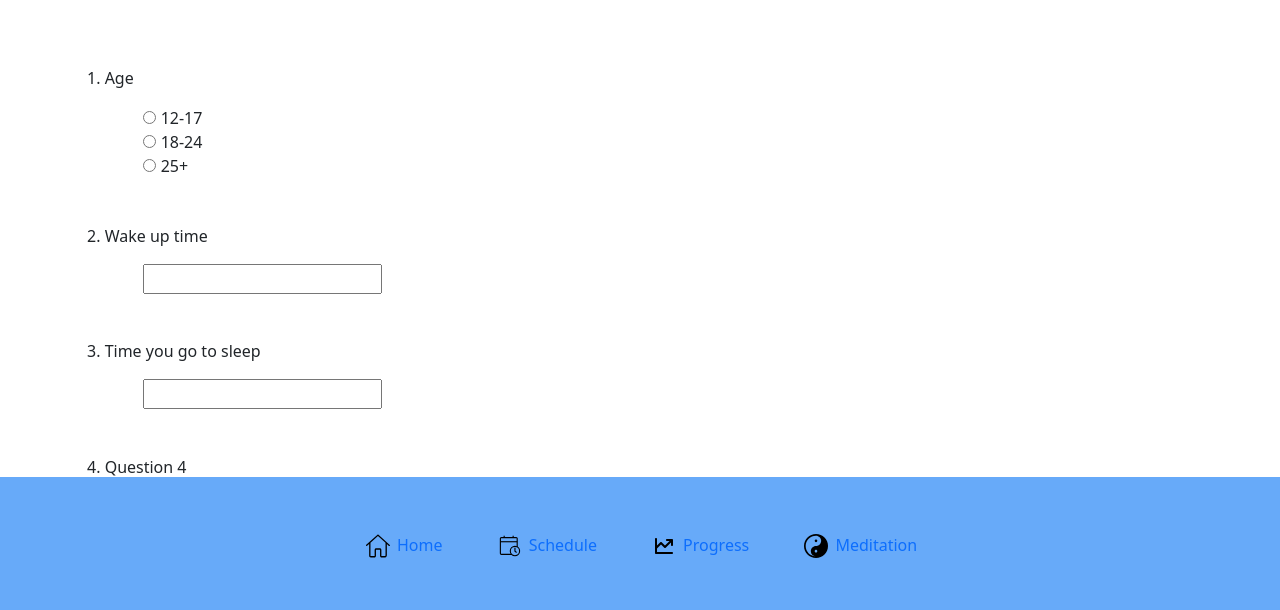
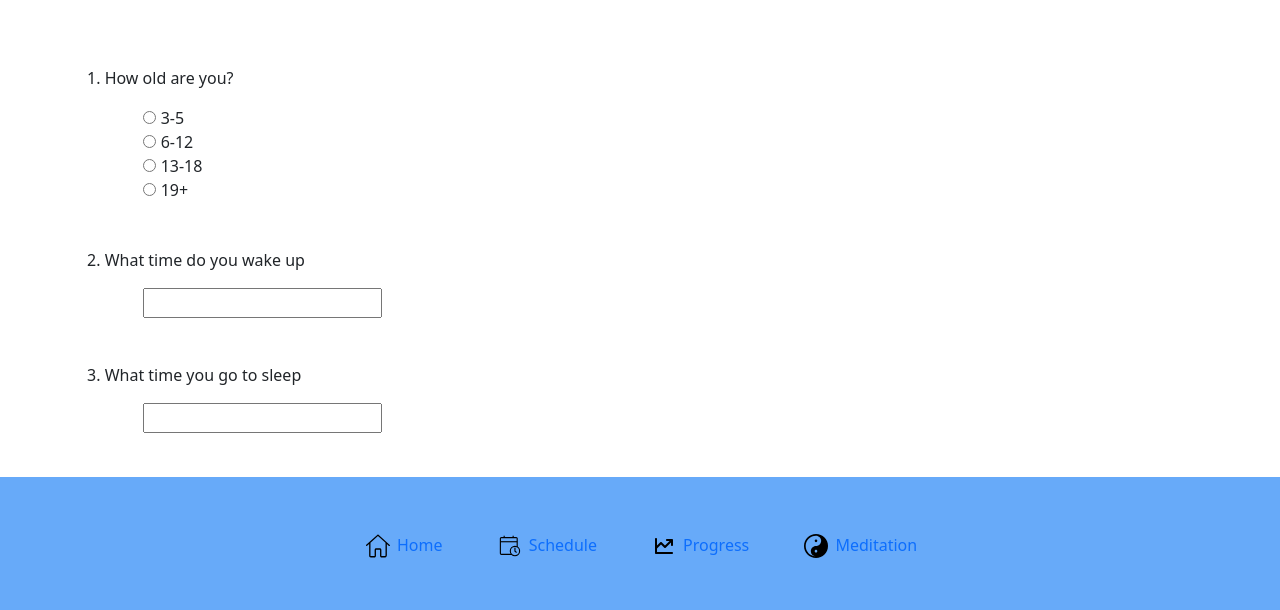
Before and after one commit to ppPerga/1800_202410_BBY30, a website: page survey.html in a window 1280 px wide. Shown: the part 130-740 px from the top of the page. Drawn offline with nearby package versions, Linux system fonts and the light colour scheme.

Commit message:
changes to survey html

```diff
--- a/survey.html
+++ b/survey.html
@@ -85,35 +85,41 @@
   <form id="surveyForm" class="scroll">
     <div class="survey">
       <div class="start-survey" id="question1">
-        <p>1. Age</p>
+        <p>1. How old are you?</p>
         <div class="start-survey-buttons">
           <div>
-            <input type="radio" id="q1A" name="q1" value="9" />
-            <label for="q1A">12-17</label>
+            <input type="radio" id="q1A" name="q1" value="10" />
+            <label for="q1A">3-5</label>
           </div>
 
           <div>
-            <input type="radio" id="q1B" name="q1" value="8" />
-            <label for="q1B">18-24</label>
+            <input type="radio" id="q1B" name="q1" value="9" />
+            <label for="q1B">6-12</label>
           </div>
 
           <div>
-            <input type="radio" id="q1C" name="q1" value="7" />
-            <label for="q1C">25+</label>
+            <input type="radio" id="q1C" name="q1" value="8" />
+            <label for="q1C">13-18</label>
           </div>
+          <div>
+            <input type="radio" id="q1D" name="q1" value="7" />
+            <label for="q1D">19+</label>
+          </div>
+
+
         </div>
       </div>
 
       <!-- HTML for Question 2 of the survey -->
       <div class="start-survey" id="question2">
-        <p>2. Wake up time</p>
+        <p>2. What time do you wake up</p>
         <div class="start-survey-buttons">
           <input type="number" id="q2Input" name="q2" />
         </div>
       </div>
       <!-- HTML for Question 3 of the survey -->
       <div class="start-survey" id="question3">
-        <p>3. Time you go to sleep</p>
+        <p>3. What time you go to sleep</p>
         <div class="start-survey-buttons">
           <input type="number" id="q3Input" name="q3" />
         </div>
```
